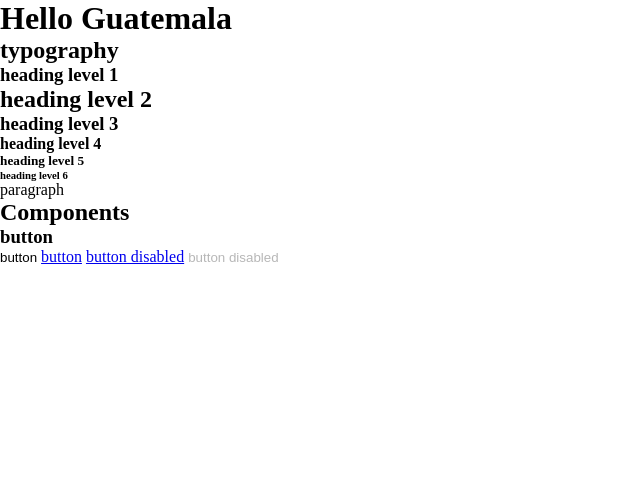
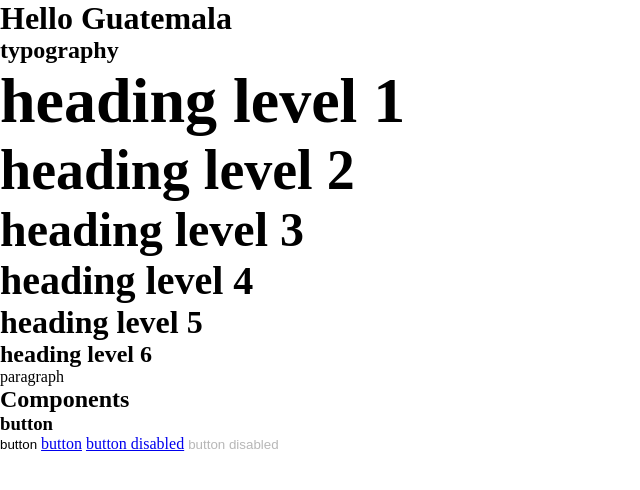
Before and after one commit to shotaCoffee/Guatemala, a website built with Parcel: page index.html in a window 1280 px wide. Shown: the whole page, without its empty margins (0-640 px from the left). Built offline with nearby package versions, Linux system fonts and the light colour scheme.

Commit message:
typography作った

```diff
--- a/guatemala.scss
+++ b/guatemala.scss
@@ -2,6 +2,7 @@
 
 @import 'scss/base/_reset';
 @import 'scss/mixins/_mediaquery';
+@import 'scss/components/typography';
 @import 'scss/fonts/_font-size';
 @import 'scss/fonts/_line-heights';
 @import 'scss/spacing/_spacing';
--- a/index.html
+++ b/index.html
@@ -8,7 +8,7 @@
 <h1>Hello Guatemala</h1>
 <section>
   <h2>typography</h2>
-  <section>
+  <section class="gu-typography">
     <h1>heading level 1</h1>
     <h2>heading level 2</h2>
     <h3>heading level 3</h3>
--- /dev/null
+++ b/scss/components/_typography.scss
@@ -0,0 +1,20 @@
+.gu-typography {
+    h1 {
+        font-size: 4rem;
+    }
+    h2 {
+        font-size: 3.5rem;
+    }
+    h3 {
+        font-size: 3rem;
+    }
+    h4 {
+        font-size: 2.5rem;
+    }
+    h5 {
+        font-size: 2rem;
+    }
+    h6 {
+        font-size: 1.5rem;
+    }
+}
```
Also changed, not shown: 1 other file.
